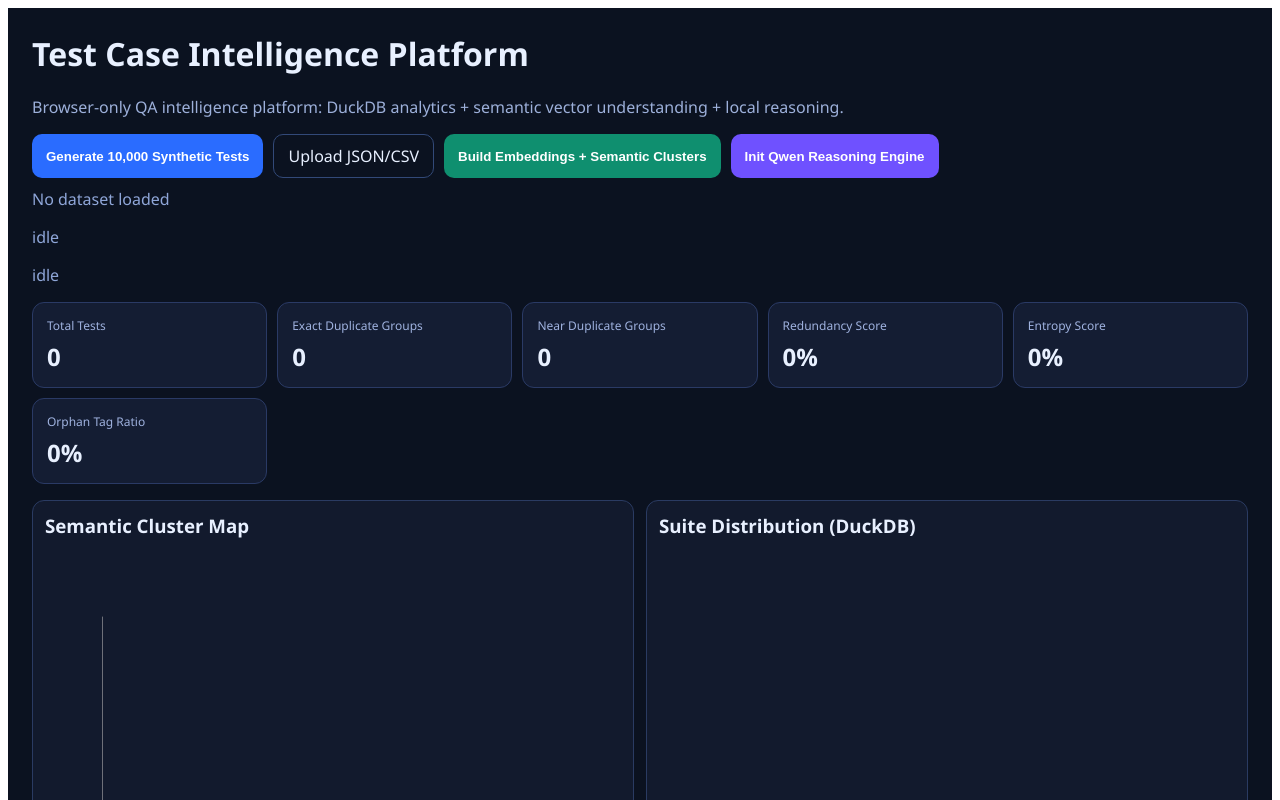
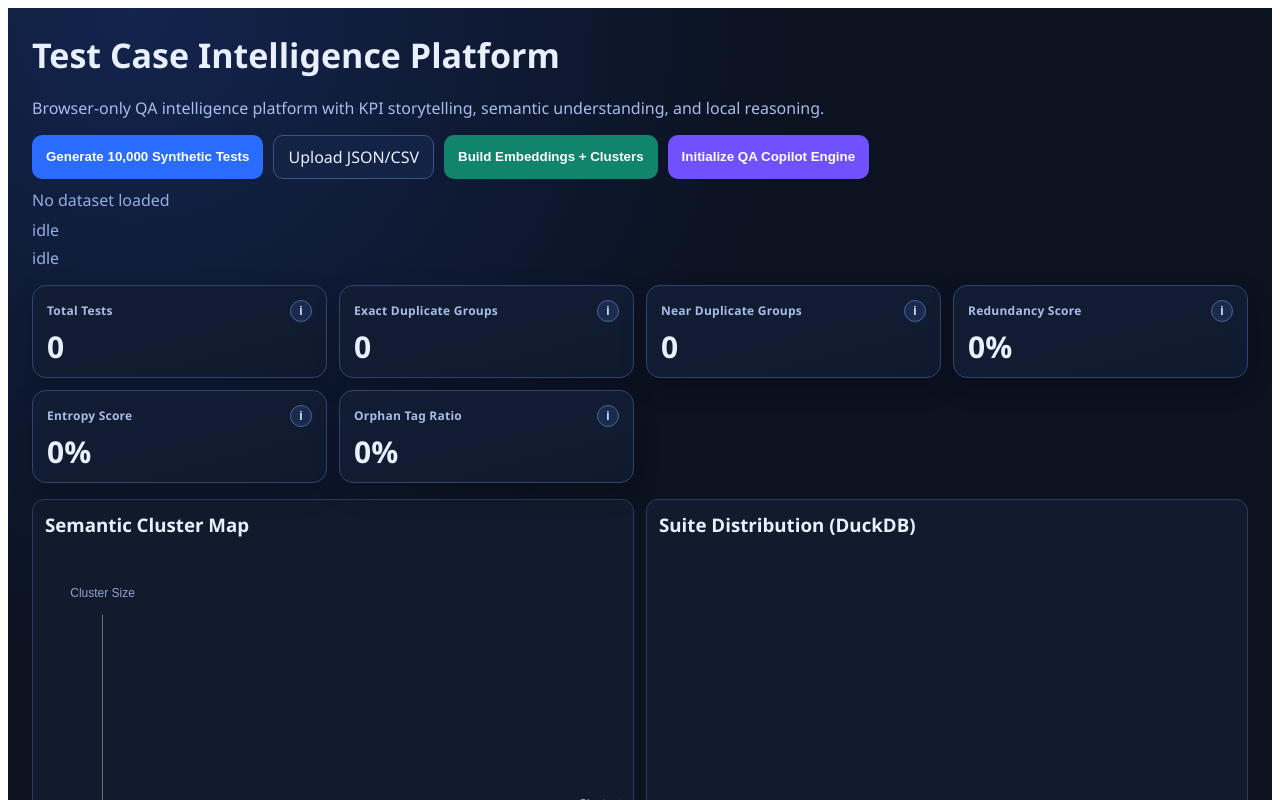
Before and after one commit to arvind3/qa-intelligence-platform, a React (Vite) app: page / in a window 1280 px wide. Shown: the top 800 px of the page. Built offline with nearby package versions, Linux system fonts and the light colour scheme.

Commit message:
Improve KPI UX with info help popovers and stakeholder-friendly wording

```diff
--- a/src/main.tsx
+++ b/src/main.tsx
@@ -11,6 +11,15 @@ import type { TestCaseRow } from './types'
 import { clusterByThreshold, LocalVectorStore } from './vector'
 
 const store = new LocalVectorStore()
+
+const KPI_HELP: Record<string, string> = {
+  'Total Tests': 'Total number of test cases currently loaded into the platform.',
+  'Exact Duplicate Groups': 'Groups of test cases that are exactly the same in title, description, and steps.',
+  'Near Duplicate Groups': 'Groups of test cases that are very similar in meaning but not exact text copies.',
+  'Redundancy Score': 'Higher score means more repeated test intent across the suite (more cleanup opportunity).',
+  'Entropy Score': 'Higher score means better diversity across features and test intent (healthier suite spread).',
+  'Orphan Tag Ratio': 'Percentage of tests with missing/inconsistent tags, which hurts discoverability and governance.',
+}
 
 function parseJson(text: string): TestCaseRow[] {
   const raw = JSON.parse(text)
@@ -39,11 +48,19 @@ function parseCsv(text: string): TestCaseRow[] {
   }))
 }
 
-function Card({ label, value }: { label: string; value: string | number }) {
+function KpiCard({ label, value, help, open, onToggle }: { label: string; value: string | number; help: string; open: boolean; onToggle: () => void }) {
   return (
-    <div style={{ background: '#141d33', border: '1px solid #2a3a65', borderRadius: 12, padding: 14 }}>
-      <div style={{ color: '#9fb2df', fontSize: 12 }}>{label}</div>
-      <div style={{ fontSize: 24, fontWeight: 700, marginTop: 6 }}>{value}</div>
+    <div style={{ background: 'linear-gradient(165deg, #121d34, #101a2f)', border: '1px solid #30446f', borderRadius: 14, padding: 14, position: 'relative', boxShadow: '0 10px 26px rgba(0,0,0,0.2)' }}>
+      <div style={{ display: 'flex', justifyContent: 'space-between', alignItems: 'center' }}>
+        <div style={{ color: '#a8bce8', fontSize: 12, fontWeight: 700, letterSpacing: '.02em' }}>{label}</div>
+        <button onClick={onToggle} aria-label={`Explain ${label}`} style={{ width: 22, height: 22, borderRadius: '50%', border: '1px solid #4a6396', background: '#1a2b4f', color: '#d8e6ff', cursor: 'pointer', fontSize: 12, fontWeight: 700 }}>i</button>
+      </div>
+      <div style={{ fontSize: 30, fontWeight: 800, marginTop: 8, lineHeight: 1.1 }}>{value}</div>
+      {open && (
+        <div style={{ marginTop: 10, fontSize: 12, color: '#bdd0f7', background: '#0b1530', border: '1px solid #2f446f', borderRadius: 10, padding: 10 }}>
+          {help}
+        </div>
+      )}
     </div>
   )
 }
@@ -57,33 +74,39 @@ function App() {
   const [suiteDist, setSuiteDist] = useState<any[]>([])
   const [question, setQuestion] = useState('What duplicates should be consolidated first?')
   const [answer, setAnswer] = useState('')
+  const [openHelp, setOpenHelp] = useState<string | null>(null)
 
   const kpis = useMemo(() => computeKpis(rows), [rows])
+
+  const kpiItems = [
+    { label: 'Total Tests', value: kpis.totalTests.toLocaleString() },
+    { label: 'Exact Duplicate Groups', value: kpis.exactDuplicateGroups },
+    { label: 'Near Duplicate Groups', value: kpis.nearDuplicateGroups },
+    { label: 'Redundancy Score', value: `${kpis.redundancyScore}%` },
+    { label: 'Entropy Score', value: `${kpis.entropyScore}%` },
+    { label: 'Orphan Tag Ratio', value: `${kpis.orphanTagRatio}%` },
+  ]
 
   const clusterChartOption = useMemo(() => {
     const points = clusters.slice(0, 20).map((c: any, i: number) => [i, c.length, c[0]?.meta?.title || ''])
     return {
       backgroundColor: 'transparent',
-      xAxis: { type: 'value', axisLabel: { color: '#9fb2df' } },
-      yAxis: { type: 'value', axisLabel: { color: '#9fb2df' } },
-      tooltip: {
-        formatter: (p: any) => `Cluster ${p.data[0]}<br/>Size: ${p.data[1]}<br/>${p.data[2]}`,
-      },
-      series: [{
-        type: 'scatter',
-        symbolSize: (v: any) => Math.max(10, Math.min(40, v[1] * 1.2)),
-        data: points,
-        itemStyle: { color: '#55d7ff' },
-      }],
+      xAxis: { type: 'value', axisLabel: { color: '#a4bbec' }, name: 'Cluster Index', nameTextStyle: { color: '#8ca4d4' } },
+      yAxis: { type: 'value', axisLabel: { color: '#a4bbec' }, name: 'Cluster Size', nameTextStyle: { color: '#8ca4d4' } },
+      tooltip: { formatter: (p: any) => `Cluster ${p.data[0]}<br/>Size: ${p.data[1]}<br/>${p.data[2]}` },
+      series: [{ type: 'scatter', symbolSize: (v: any) => Math.max(10, Math.min(42, v[1] * 1.2)), data: points, itemStyle: { color: '#56d9ff' } }],
     }
   }, [clusters])
 
-  const suiteChartOption = useMemo(() => ({
-    backgroundColor: 'transparent',
-    xAxis: { type: 'category', data: suiteDist.map((r: any) => r.test_suite_id), axisLabel: { color: '#9fb2df' } },
-    yAxis: { type: 'value', axisLabel: { color: '#9fb2df' } },
-    series: [{ type: 'bar', data: suiteDist.map((r: any) => Number(r.c)), itemStyle: { color: '#6c8cff' } }],
-  }), [suiteDist])
+  const suiteChartOption = useMemo(
+    () => ({
+      backgroundColor: 'transparent',
+      xAxis: { type: 'category', data: suiteDist.map((r: any) => r.test_suite_id), axisLabel: { color: '#a4bbec' } },
+      yAxis: { type: 'value', axisLabel: { color: '#a4bbec' } },
+      series: [{ type: 'bar', data: suiteDist.map((r: any) => Number(r.c)), itemStyle: { color: '#6d8eff' }, barMaxWidth: 28 }],
+    }),
+    [suiteDist],
+  )
 
   const loadRows = async (data: TestCaseRow[], source: string) => {
     setRows(data)
@@ -93,10 +116,7 @@ function App() {
     setSuiteDist(stats.suiteDist)
   }
 
-  const onGenerate = async () => {
-    const generated = generateSyntheticTests(10000)
-    await loadRows(generated, 'synthetic generator')
-  }
+  const onGenerate = async () => loadRows(generateSyntheticTests(10000), 'synthetic generator')
 
   const onUpload: React.ChangeEventHandler<HTMLInputElement> = async (e) => {
     const file = e.target.files?.[0]
@@ -130,44 +150,31 @@ function App() {
 
   const onAsk = async () => {
     const context = (clusters[0] || []).slice(0, 10).map((x: any) => x.meta)
-    const res = await askCopilot(question, context.length ? context : rows.slice(0, 10))
-    setAnswer(res)
+    setAnswer(await askCopilot(question, context.length ? context : rows.slice(0, 10)))
   }
 
   return (
-    <main style={{ fontFamily: 'Segoe UI, sans-serif', padding: 24, background: '#0b1220', color: '#e8f0ff', minHeight: '100vh' }}>
-      <h1 style={{ marginTop: 0 }}>Test Case Intelligence Platform</h1>
-      <p style={{ color: '#9db0da', maxWidth: 980 }}>
-        Browser-only QA intelligence platform: DuckDB analytics + semantic vector understanding + local reasoning.
+    <main style={{ fontFamily: 'Segoe UI Variable, Segoe UI, sans-serif', padding: 24, background: 'radial-gradient(circle at 10% 0%, #13244d, #0b1220 42%)', color: '#e8f0ff', minHeight: '100vh' }}>
+      <h1 style={{ marginTop: 0, fontSize: 34 }}>Test Case Intelligence Platform</h1>
+      <p style={{ color: '#a7bde9', maxWidth: 980, marginTop: -4 }}>
+        Browser-only QA intelligence platform with KPI storytelling, semantic understanding, and local reasoning.
       </p>
 
       <div style={{ display: 'flex', gap: 10, flexWrap: 'wrap', marginBottom: 10 }}>
-        <button onClick={onGenerate} style={{ background: '#2a6cff', color: '#fff', border: 0, borderRadius: 10, padding: '10px 14px', fontWeight: 700, cursor: 'pointer' }}>
-          Generate 10,000 Synthetic Tests
-        </button>
-        <label style={{ border: '1px solid #324978', borderRadius: 10, padding: '10px 14px', cursor: 'pointer' }}>
-          Upload JSON/CSV
-          <input type="file" accept="application/json,text/csv,.csv" onChange={onUpload} style={{ display: 'none' }} />
-        </label>
-        <button onClick={onBuildSemantic} style={{ background: '#0f8f6f', color: '#fff', border: 0, borderRadius: 10, padding: '10px 14px', fontWeight: 700, cursor: 'pointer' }}>
-          Build Embeddings + Semantic Clusters
-        </button>
-        <button onClick={onInitLlm} style={{ background: '#6f51ff', color: '#fff', border: 0, borderRadius: 10, padding: '10px 14px', fontWeight: 700, cursor: 'pointer' }}>
-          Init Qwen Reasoning Engine
-        </button>
+        <button onClick={onGenerate} style={{ background: '#2a6cff', color: '#fff', border: 0, borderRadius: 10, padding: '10px 14px', fontWeight: 700, cursor: 'pointer' }}>Generate 10,000 Synthetic Tests</button>
+        <label style={{ border: '1px solid #3a5388', borderRadius: 10, padding: '10px 14px', cursor: 'pointer', background: '#132346' }}>Upload JSON/CSV<input type="file" accept="application/json,text/csv,.csv" onChange={onUpload} style={{ display: 'none' }} /></label>
+        <button onClick={onBuildSemantic} style={{ background: '#11856b', color: '#fff', border: 0, borderRadius: 10, padding: '10px 14px', fontWeight: 700, cursor: 'pointer' }}>Build Embeddings + Clusters</button>
+        <button onClick={onInitLlm} style={{ background: '#6f51ff', color: '#fff', border: 0, borderRadius: 10, padding: '10px 14px', fontWeight: 700, cursor: 'pointer' }}>Initialize QA Copilot Engine</button>
       </div>
 
-      <div style={{ color: '#8fa6d8', marginBottom: 16 }}>{status}</div>
-      <div style={{ color: '#8fa6d8', marginBottom: 16 }}>{embStatus}</div>
-      <div style={{ color: '#8fa6d8', marginBottom: 16 }}>{llmStatus}</div>
+      <div style={{ color: '#95aedf', marginBottom: 8 }}>{status}</div>
+      <div style={{ color: '#95aedf', marginBottom: 6 }}>{embStatus}</div>
+      <div style={{ color: '#95aedf', marginBottom: 16 }}>{llmStatus}</div>
 
-      <section style={{ display: 'grid', gridTemplateColumns: 'repeat(auto-fit, minmax(220px, 1fr))', gap: 10 }}>
-        <Card label="Total Tests" value={kpis.totalTests.toLocaleString()} />
-        <Card label="Exact Duplicate Groups" value={kpis.exactDuplicateGroups} />
-        <Card label="Near Duplicate Groups" value={kpis.nearDuplicateGroups} />
-        <Card label="Redundancy Score" value={`${kpis.redundancyScore}%`} />
-        <Card label="Entropy Score" value={`${kpis.entropyScore}%`} />
-        <Card label="Orphan Tag Ratio" value={`${kpis.orphanTagRatio}%`} />
+      <section style={{ display: 'grid', gridTemplateColumns: 'repeat(auto-fit, minmax(235px, 1fr))', gap: 12 }}>
+        {kpiItems.map((k) => (
+          <KpiCard key={k.label} label={k.label} value={k.value} help={KPI_HELP[k.label]} open={openHelp === k.label} onToggle={() => setOpenHelp(openHelp === k.label ? null : k.label)} />
+        ))}
       </section>
 
       <section style={{ marginTop: 16, display: 'grid', gridTemplateColumns: '1fr 1fr', gap: 12 }}>
@@ -182,14 +189,12 @@ function App() {
       </section>
 
       <section style={{ marginTop: 16, background: '#121a2d', border: '1px solid #2a3b62', borderRadius: 12, padding: 12 }}>
-        <h3 style={{ marginTop: 0 }}>QA Copilot (RAG-style local reasoning)</h3>
+        <h3 style={{ marginTop: 0 }}>QA Copilot</h3>
         <div style={{ display: 'flex', gap: 8 }}>
           <input value={question} onChange={(e) => setQuestion(e.target.value)} style={{ flex: 1, padding: 10, borderRadius: 8, border: '1px solid #324978', background: '#0b1220', color: '#e8f0ff' }} />
           <button onClick={onAsk} style={{ background: '#2a6cff', color: '#fff', border: 0, borderRadius: 10, padding: '10px 14px', fontWeight: 700, cursor: 'pointer' }}>Ask</button>
         </div>
-        <pre style={{ marginTop: 10, background: '#0b1220', border: '1px solid #324978', borderRadius: 8, padding: 10, whiteSpace: 'pre-wrap', color: '#c9d7f8' }}>
-          {answer || 'No response yet.'}
-        </pre>
+        <pre style={{ marginTop: 10, background: '#0b1220', border: '1px solid #324978', borderRadius: 8, padding: 10, whiteSpace: 'pre-wrap', color: '#c9d7f8' }}>{answer || 'No response yet.'}</pre>
       </section>
     </main>
   )
```
